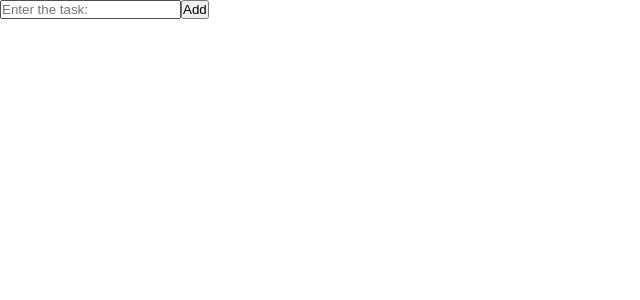
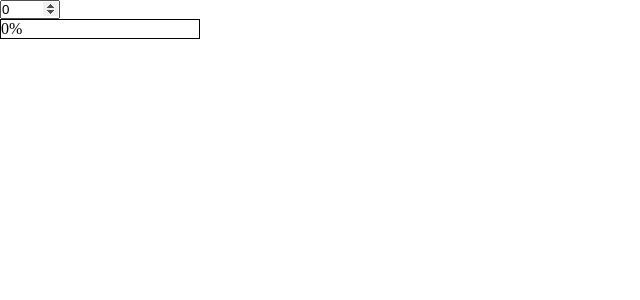
Before and after one commit to suhaansridhar/practicingReactApplications, a React (Create React App) app: page / in a window 1280 px wide. Shown: the top 300 px of the page, without its empty margins (0-640 px from the left). Built offline with nearby package versions, Linux system fonts and the light colour scheme.

Commit message:
progress bar

```diff
--- a/src/App.js
+++ b/src/App.js
@@ -1,10 +1,10 @@
 import React from 'react';
-import ToDo from './Components/ToDo';
+import ProgressBar from './Components/ProgressBar';
 
 function App(){
   return(
     <div>
-      <ToDo />
+      <ProgressBar />
     </div>
   )
 }
--- /dev/null
+++ b/src/Components/ProgressBar.js
@@ -0,0 +1,23 @@
+import React from 'react';
+
+function ProgressBar(){
+
+    const [percent, setPercent] = React.useState(0);
+    const percent_bar = {
+        width: `${percent}%`,
+        backgroundColor: "green"
+    }
+    return(
+        <div className="progress--bar--container">
+            <div className="progress--container">
+                <input type="number" onChange={(e) => setPercent(e.target.value)} value={percent} name="percent" min={0} max={100}/>
+
+                <div className="percent--bar--main--container">
+                    <div style={percent_bar}>{percent}%</div>
+                </div>
+            </div>
+        </div>
+    )
+}
+
+export default ProgressBar;
--- a/src/index.css
+++ b/src/index.css
@@ -49,3 +49,14 @@
   align-items: center;
   flex-direction: column;
 }
+
+.percent--bar--main--container{
+  width: 200px;
+  border: 0.1rem solid black;
+  height: 20px;
+}
+
+.percent--bar{
+  width: 80%;
+  background-color: green;
+}
```
